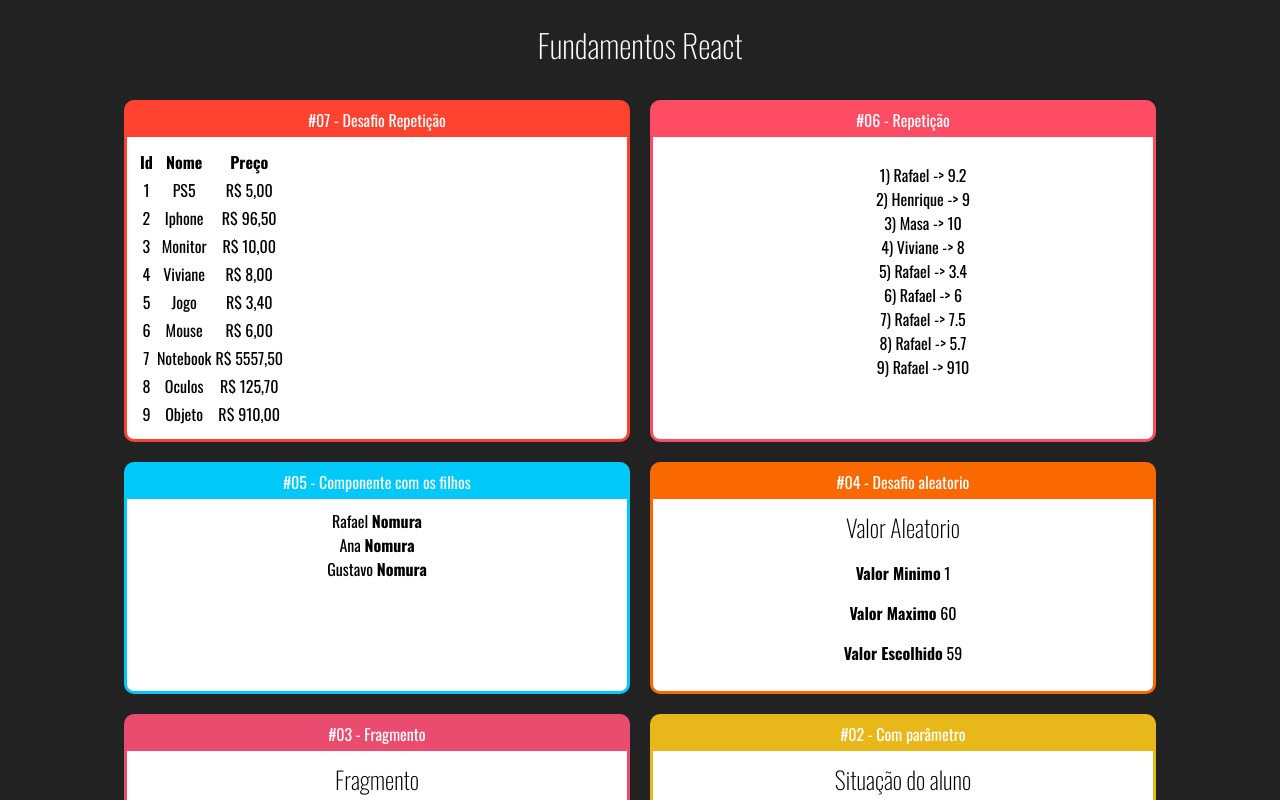
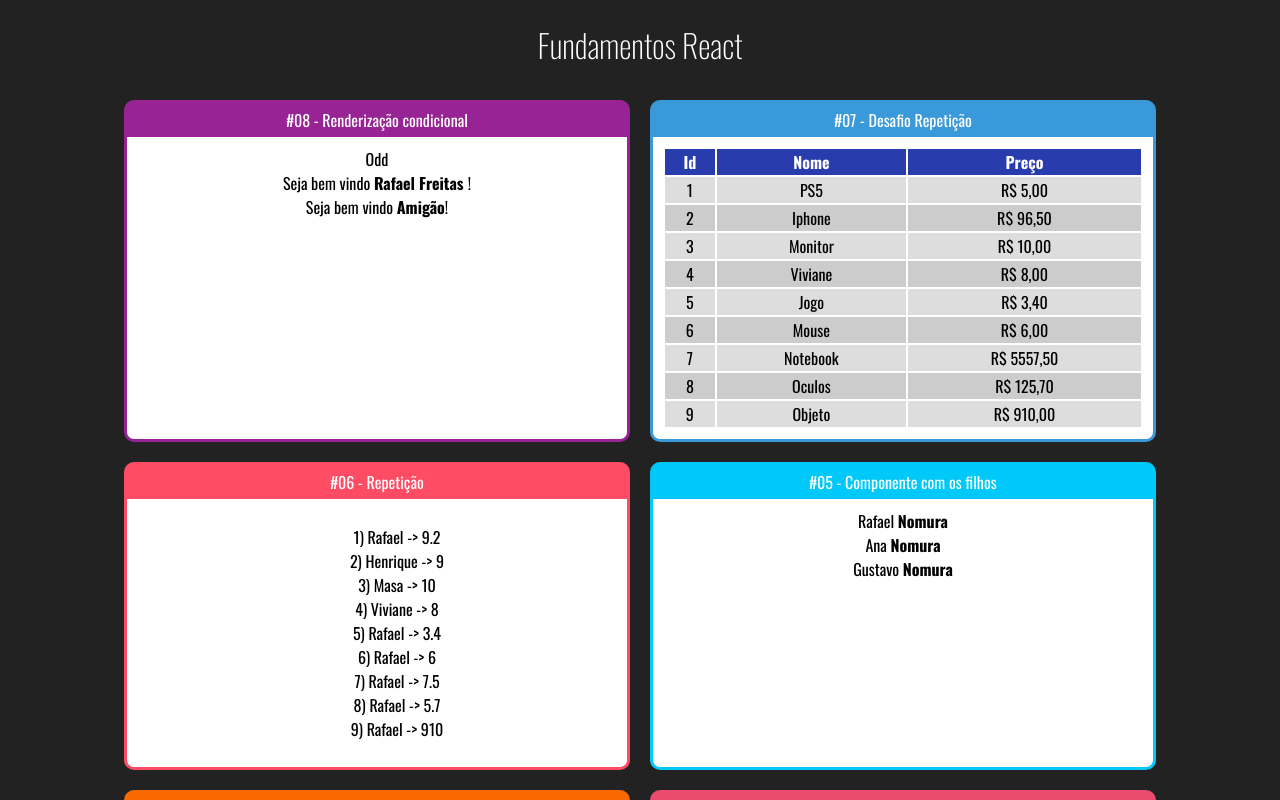
Before and after one commit to rafaelhfreitas/curso-react, a React (Create React App) app: page / in a window 1280 px wide. Shown: the top 800 px of the page. Built offline with nearby package versions, Linux system fonts and the light colour scheme.

Commit message:
Inclusao de componentes condicionais

```diff
--- a/src/App.jsx
+++ b/src/App.jsx
@@ -11,6 +11,8 @@
 import FamilyMember from './components/basic/FamilyMember'
 import ListStudent from './components/repetition/ListStudents'
 import ListProduct from './components/repetition/ListProducts'
+import EvenOrOdd from './components/conditional/EvenOrOdd'
+import UserInfo from './components/conditional/UserInfo'
 
 export default (props) => {
     return (
@@ -18,7 +20,13 @@
             <h1> Fundamentos React </h1>
 
             <div  className='Cards'>
-                <Card titulo='#07  - Desafio Repetição' color="#FF432E">
+                <Card titulo='#08  - Renderização condicional' color="#982395">
+                    <EvenOrOdd number={21}/>
+                    <UserInfo user={{ name: 'Rafael Freitas'}} />
+                    <UserInfo user={{ email: 'Rafael Freitas'}} />
+
+                </Card>
+                <Card titulo='#07  - Desafio Repetição' color="#3A9Ad9">
                     <ListProduct/>
                 </Card>
                 <Card titulo='#06 - Repetição' color="#FF4c65">
--- /dev/null
+++ b/src/components/conditional/EvenOrOdd.jsx
@@ -0,0 +1,13 @@
+import React from 'react'
+
+export default props => {
+
+
+    const isEven = props.number % 2 === 0
+
+    return (
+        <div>
+            { isEven ? <span>Even</span> : <span>Odd</span>}
+        </div>
+    )
+}
--- /dev/null
+++ b/src/components/conditional/If.js
@@ -0,0 +1,11 @@
+
+
+export default props => {
+
+    if(props.test) {
+        return props.children
+    } else {
+        return false
+    }
+
+}
--- /dev/null
+++ b/src/components/conditional/UserInfo.jsx
@@ -0,0 +1,18 @@
+import React, { useReducer } from 'react'
+
+import If from './If'
+
+export default props => {
+
+    const user = props.user || {}
+    return (
+         <div>
+             <If test={ user && user.name}>
+                Seja bem vindo <strong> { user.name} </strong>!
+             </If>
+             <If test={ !user || !user.name}>
+                 Seja bem vindo <strong>Amigão</strong>!
+             </If>
+         </div>
+    )
+}
--- a/src/components/repetition/ListProducts.jsx
+++ b/src/components/repetition/ListProducts.jsx
@@ -1,25 +1,16 @@
 import React from 'react'
 
 import products from '../../data/products';
+import './TableProducts.css'
 
 
 export default props => {
 
-    const listProducts = products.map((product) => {
-        return (
-            <li key={product.id}>
-                {product.id}) {product.name} -> {product.value}
-            </li>
-        );
-    });
-
-
-
     function getRows(){
 
-        return products.map(product => {
+        return products.map((product,i) => {
             return (
-                <tr>
+                <tr  key={product.id} className={i % 2 === 0 ? 'Even' : 'Odd'}>
                     <td>{product.id}</td>
                     <td>{product.name}</td>
                     <td>R$ {product.value.toFixed(2).replace('.',',')}</td>
--- /dev/null
+++ b/src/components/repetition/TableProducts.css
@@ -0,0 +1,21 @@
+.TableProducts th {
+    background-color:  #283cae;
+    color: #FFF;
+}
+
+
+.TableProducts table {
+    width: 100%;
+}
+
+
+.TableProducts .Even {
+    background-color: #ddd;
+
+}
+
+
+.TableProducts .Odd {
+    background-color: #ccc;
+
+}
```
